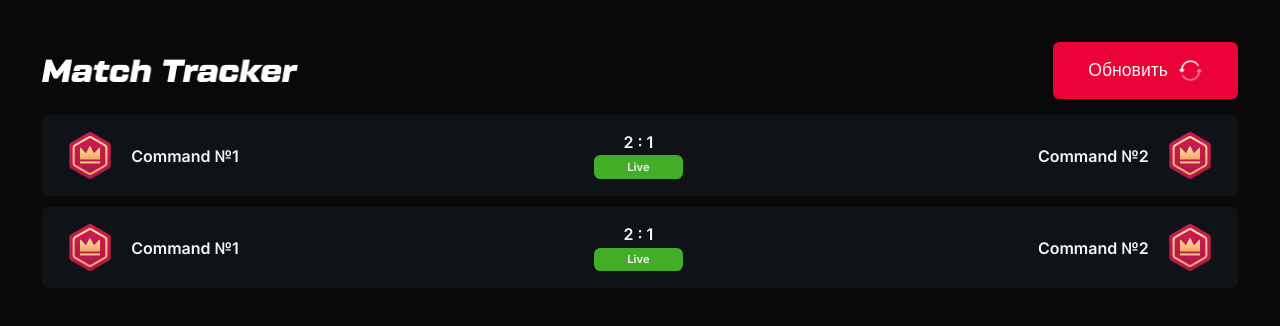
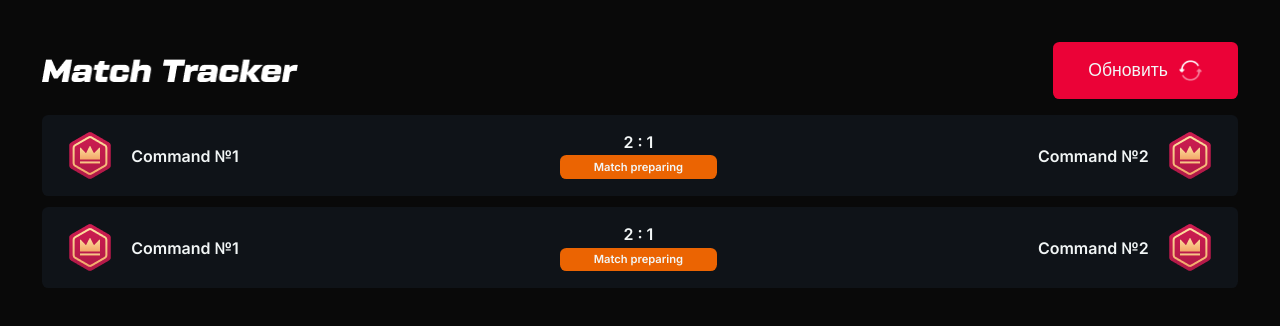
Before and after one commit to silvervelvet/Test, a React (Vite) app: page / in a window 1280 px wide. Shown: the top 326 px of the page. Built offline with nearby package versions, Linux system fonts and the light colour scheme.

Commit message:
logic status for UI-Kit

```diff
--- a/src/components/UI-kit/UICardStatus/UICardStatus.module.css
+++ b/src/components/UI-kit/UICardStatus/UICardStatus.module.css
@@ -1,6 +1,21 @@
 .status {
-  background-color: var(--color-green);
   border-radius: 0.4rem;
   font-size: 0.7rem;
   padding: 0.3rem 2.1rem;
 }
+
+.status_ongoing {
+  background-color: var(--color-green);
+}
+
+.status_finished {
+  background-color: var(--color-red);
+}
+
+.status_finished {
+  background-color: var(--color-red);
+}
+
+.status_preparing {
+  background-color: var(--color-orange);
+}
--- a/src/components/UI-kit/UICardStatus/UICardStatus.tsx
+++ b/src/components/UI-kit/UICardStatus/UICardStatus.tsx
@@ -1,7 +1,30 @@
 import styles from './UICardStatus.module.css';
 
-const UICardStatus = () => {
-  return <div className={styles.status}>Live</div>;
+interface UICardStatusProps {
+  status: string;
+}
+
+const UICardStatus: React.FC<UICardStatusProps> = ({ status }) => {
+  let statusText;
+  let status_extra_class;
+
+  switch (status) {
+    case 'Ongoing':
+      statusText = 'Live';
+      status_extra_class = styles.status_ongoing;
+      break;
+    case 'Finished':
+      statusText = 'Finished';
+      status_extra_class = styles.status_finished;
+      break;
+    default:
+      statusText = 'Match preparing';
+      status_extra_class = styles.status_preparing;
+  }
+
+  return (
+    <div className={`${styles.status} ${status_extra_class}`}>{statusText}</div>
+  );
 };
 
 export default UICardStatus;
```
